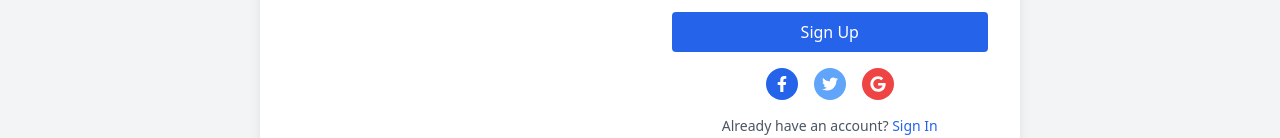
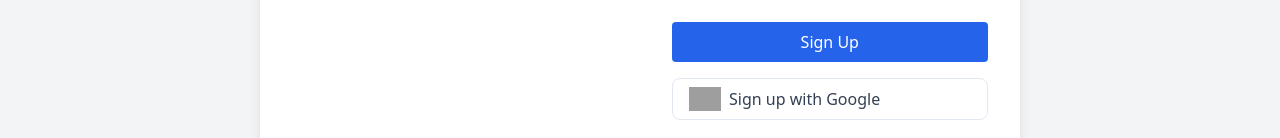
Before and after one commit to ShubhamP528/shoping-app-frontend, a React (Create React App) app: page /signup in a window 1280 px wide. Shown: the part 658-796 px from the top of the page. Built offline with nearby package versions, Linux system fonts and the light colour scheme; grey boxes are pictures that could not be loaded.

Commit message:
done changes

```diff
--- a/src/Components/Home.jsx
+++ b/src/Components/Home.jsx
@@ -37,10 +37,7 @@ function Home() {
     const getUserDataFromBackend = async () => {
       try {
         const queryParams = new URLSearchParams(window.location.search);
-        if (queryParams.get("token") === undefined) {
-          return;
-        }
-        const token = queryParams.get("token"); // If you send token as a query param in redirect
+        const token = queryParams.get("token");
         const email = queryParams.get("email");
         const name = queryParams.get("name");
         const userId = queryParams.get("userId");
@@ -65,6 +62,9 @@ function Home() {
               token,
             })
           );
+
+          // Clear query string from URL
+          window.history.replaceState(null, "", window.location.pathname);
         }
       } catch (error) {
         console.error("Error fetching user data:", error);
--- a/src/Components/Login.jsx
+++ b/src/Components/Login.jsx
@@ -153,7 +153,7 @@ const Login = () => {
             </Link>
           </p>
           <div className="flex justify-center space-x-4 mb-4 mt-6">
-            <button className="bg-blue-600 text-white p-2 rounded-full focus:outline-none">
+            {/* <button className="bg-blue-600 text-white p-2 rounded-full focus:outline-none">
               <FaFacebookF />
             </button>
             <button className="bg-blue-400 text-white p-2 rounded-full focus:outline-none">
@@ -161,7 +161,19 @@ const Login = () => {
             </button>
             <button className="bg-red-500 text-white p-2 rounded-full focus:outline-none">
               <FaGoogle onClick={handleGoogleSignup} />
-            </button>
+            </button> */}
+            <button
+              class="w-full px-4 py-2 border flex gap-2 border-slate-200 dark:border-slate-700 rounded-lg text-slate-700 dark:text-slate-200 hover:border-slate-400 dark:hover:border-slate-500 hover:text-slate-900 dark:hover:text-slate-300 hover:shadow transition duration-150"
+              onClick={handleGoogleSignup}
+            >
+              <img
+                class="w- h-6"
+                src="https://www.svgrepo.com/show/475656/google-color.svg"
+                loading="lazy"
+                alt="google logo"
+              />
+              <span className="text-center">Log in with Google</span>
+            </button>{" "}
           </div>
         </div>
       </div>
--- a/src/Components/NavBar.jsx
+++ b/src/Components/NavBar.jsx
@@ -34,7 +34,7 @@ function NavBar() {
   return (
     <nav className="bg-white shadow-lg fixed top-0 w-full z-10">
       <div className="max-w-7xl mx-auto px-4">
-        <div className="flex justify-between">
+        <div className="flex justify-between items-center">
           <div className="flex space-x-4">
             {/* Logo */}
             <div>
@@ -68,7 +68,7 @@ function NavBar() {
               </Link>
               {currentUser && (
                 <Link to={`/orders`} className={getLinkClasses(`/orders`)}>
-                  My order
+                  My Orders
                 </Link>
               )}
             </div>
@@ -121,6 +121,22 @@ function NavBar() {
           {/* Mobile button */}
           <div className="md:hidden flex items-center">
             <button onClick={toggleMobileMenu} className="mobile-menu-button">
+              {isMobileMenuOpen ? (
+                <svg
+                  className="w-6 h-6"
+                  xmlns="http://www.w3.org/2000/svg"
+                  fill="none"
+                  viewBox="0 0 24 24"
+                  stroke="currentColor"
+                >
+                  <path
+                    strokeLinecap="round"
+                    strokeLinejoin="round"
+                    strokeWidth="2"
+                    d="M6 18L18 6M6 6l12 12"
+                  />
+                </svg>
+              ) : (
                 <svg
                   className="w-6 h-6"
                   xmlns="http://www.w3.org/2000/svg"
@@ -135,6 +151,7 @@ function NavBar() {
                     d="M4 6h16M4 12h16M4 18h16"
                   />
                 </svg>
+              )}
             </button>
           </div>
         </div>
@@ -176,7 +193,7 @@ function NavBar() {
             className={getLinkClasses("/orders")}
             onClick={toggleMobileMenu}
           >
-            My orders
+            My Orders
           </Link>
         )}
 
@@ -220,7 +237,7 @@ function NavBar() {
             </Link>
             <Link
               to="/signup"
-              className="block py-2 px-4 text-sm bg-blue-500 text-white rounded hover:bg-blue-400 transition duration-300"
+              className=" w-fit my-2 mx-1 block py-1 px-2 text-sm bg-blue-500 text-white rounded hover:bg-blue-400 transition duration-300"
               onClick={toggleMobileMenu}
             >
               Sign Up
--- a/src/Components/Signup.jsx
+++ b/src/Components/Signup.jsx
@@ -109,7 +109,7 @@ const SignUp = () => {
 
   return (
     <div className="flex justify-center items-center min-h-screen bg-gray-100">
-      <div className="flex flex-col md:flex-row bg-white shadow-lg rounded-lg overflow-hidden">
+      <div className="flex flex-col md:flex-row bg-white shadow-lg rounded-lg overflow-hidden my-16">
         {/* Left side illustration */}
         <div className="md:w-1/2 p-6 flex flex-col justify-center items-center bg-white">
           <img
@@ -329,8 +329,8 @@ const SignUp = () => {
           </form>
 
           {/* Social sign up buttons */}
-          <div className="flex justify-center space-x-4 mb-4">
-            <button className="bg-blue-600 text-white p-2 rounded-full focus:outline-none">
+          <div className="flex justify-center space-x-4 mb-4 w-full">
+            {/* <button className="bg-blue-600 text-white p-2 rounded-full focus:outline-none">
               <FaFacebookF />
             </button>
             <button className="bg-blue-400 text-white p-2 rounded-full focus:outline-none">
@@ -338,6 +338,18 @@ const SignUp = () => {
             </button>
             <button className="bg-red-500 text-white p-2 rounded-full focus:outline-none">
               <FaGoogle onClick={handleGoogleSignup} />
+            </button> */}
+            <button
+              class="w-full px-4 py-2 border flex gap-2 border-slate-200 dark:border-slate-700 rounded-lg text-slate-700 dark:text-slate-200 hover:border-slate-400 dark:hover:border-slate-500 hover:text-slate-900 dark:hover:text-slate-300 hover:shadow transition duration-150"
+              onClick={handleGoogleSignup}
+            >
+              <img
+                class="w- h-6"
+                src="https://www.svgrepo.com/show/475656/google-color.svg"
+                loading="lazy"
+                alt="google logo"
+              />
+              <span className="text-center">Sign up with Google</span>
             </button>
           </div>
           <p className="text-sm text-gray-600">
```
Lines whose indentation alone changed are shown as unchanged.
